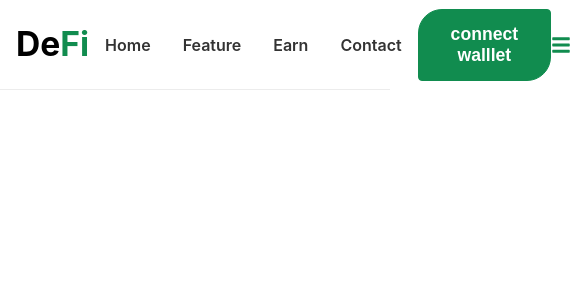
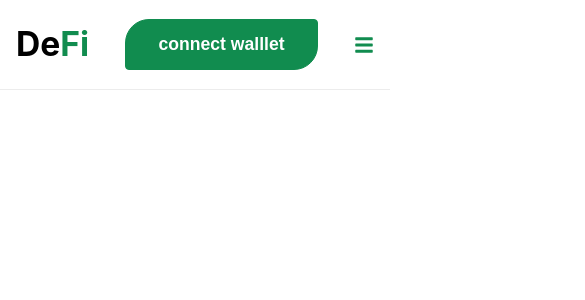
Before and after one commit to FateTech007/crypto-web, a React (Create React App) app: page / in a window 390 px wide. Shown: the top 300 px of the page, 585 px wide, since content can reach past the window. Built offline with nearby package versions, Linux system fonts and the light colour scheme.

Commit message:
complete nav-menue styling and functionality

```diff
--- a/src/Components/Navbar.css
+++ b/src/Components/Navbar.css
@@ -24,7 +24,7 @@
     }
     a {
       color: #333;
-      font-weight: 600;
+      font-weight: 800;
       font-size: 1rem;
     }
   }
@@ -42,5 +42,38 @@
     .hambuger {
       display: flex;
     }
+
+    .nav-menue {
+      position: absolute;
+      flex-direction: column;
+      justify-content: start;
+      top: 90px;
+      width: 50%;
+      right: -100%;
+      height: 100vh;
+      border-left: 1px solid #e4dada73;
+      background: #ffffff;
+      z-index: 2;
+      transition: 0.4s;
+    }
+
+    .nav-menue.active {
+      right: 0;
+    }
+
+    .nav-menue li {
+      padding: 1rem;
+      padding-bottom: 2rem;
+      border-bottom: 1px solid #2525252c;
+      width: 100%;
+      cursor: pointer;
+    }
+
+    .nav-menue li:hover {
+      background: #0000000c;
+    }
+    .nav-menue a {
+      font-size: 20px;
+    }
   }
 }
--- a/src/Components/Navbar.js
+++ b/src/Components/Navbar.js
@@ -1,16 +1,24 @@
-import react from 'react'
+import { useState } from 'react'
 import './Navbar.css'
 import { FaBars, FaTimes } from 'react-icons/fa'
 
 
 const Navbar = () => {
 
+    const [showNavMenue, setShowNavMenue] = useState(false)
+
+
+    const handleNavMenue = () => {
+        setShowNavMenue(!showNavMenue)
+
+    }
+
     return (
         <div className="header">
             {/* Logo */}
             <div className="container">
                 <h1>De<span className="primary">Fi</span></h1>
-                <ul className="nav-menue">
+                <ul className={showNavMenue ? "nav-menue active" : "nav-menue"}>
                     <li><a href="/">Home</a></li>
                     <li><a href="/">Feature</a></li>
                     <li><a href="/">Earn</a></li>
@@ -20,8 +28,11 @@ const Navbar = () => {
                     <button className="btn">connect walllet</button>
 
                 </div>
-                <div className="hambuger">
-                    <FaBars size={20} style={{ color: "#118c4f" }} />
+                <div className="hambuger" onClick={handleNavMenue}>
+                    {
+                        showNavMenue ? <FaTimes size={20} style={{ color: "#118c4f" }} /> : <FaBars size={20} style={{ color: "#118c4f" }} />
+                    }
+
                 </div>
 
             </div>
```
